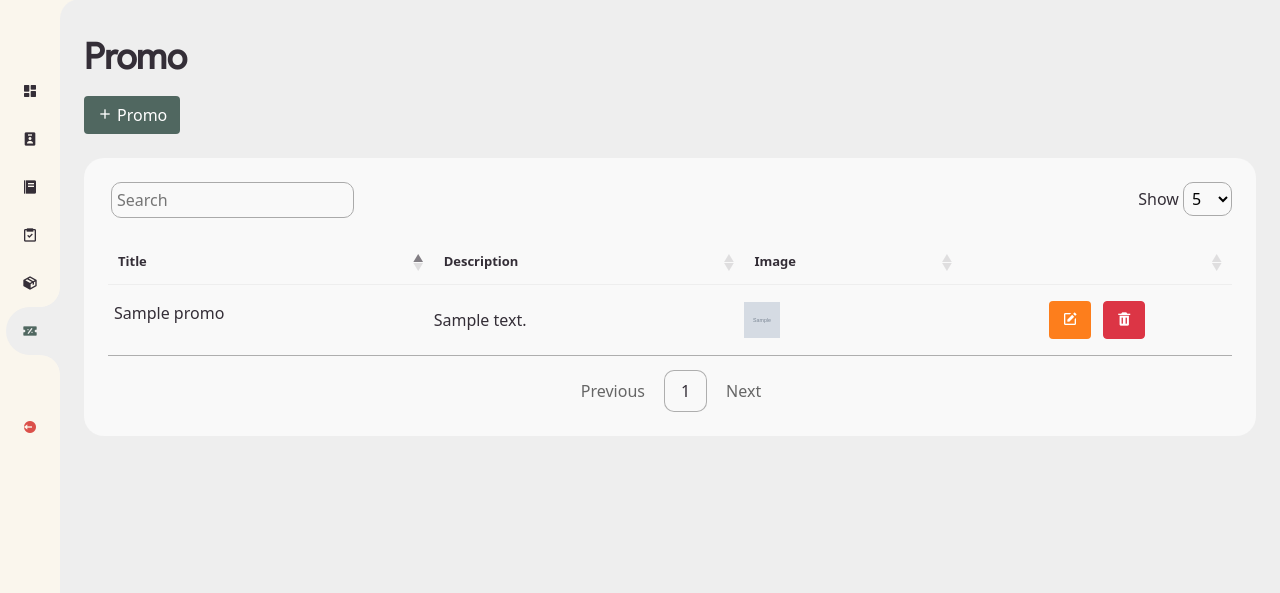
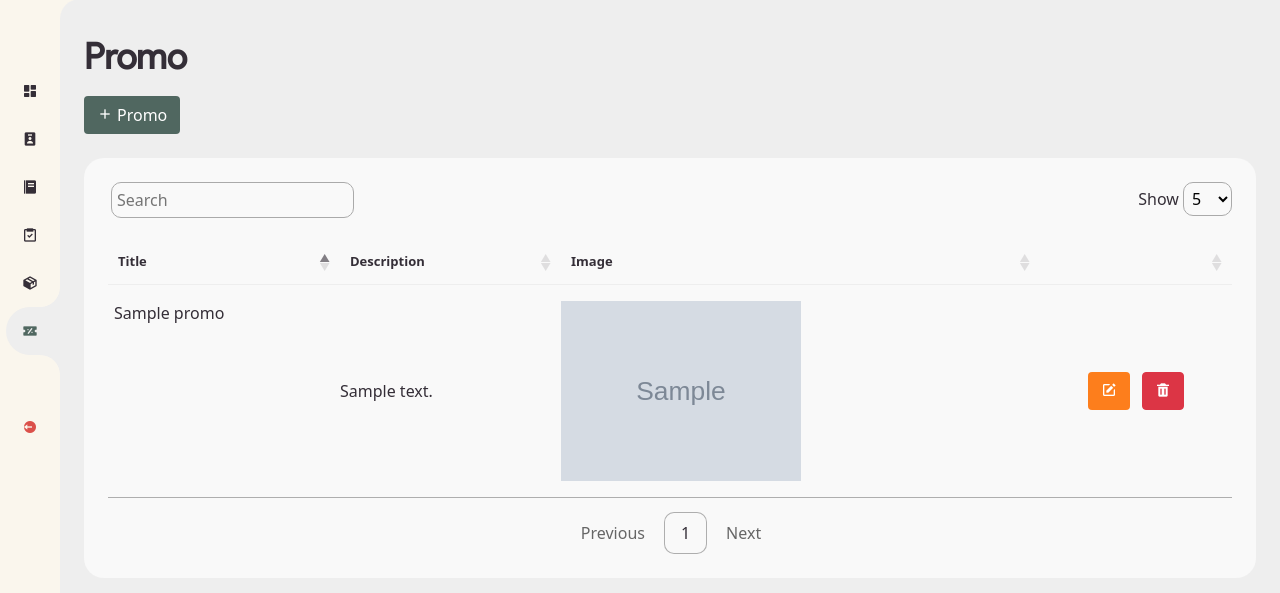
Before and after one commit to adityasuryana/just-ramen, a PHP site: page /promo-dashboard.php in a window 1280 px wide. Shown: the part 57-650 px from the top of the page. Run offline with PHP 8.4, Linux system fonts and the light colour scheme; the visitor is signed in with stand-in values (Sample User, id 1); tables that the repository leaves empty or names only in its code hold one stand-in row (values such as "Sample post"); grey boxes marked "Sample" are stand-in pictures; some libraries are stand-ins or nearby versions.

Commit message:
styling img for promo

```diff
--- a/css/style-beta.css
+++ b/css/style-beta.css
@@ -488,12 +488,12 @@ body {
 	grid-gap: 12px;
 	padding-left: 6px;
 }
+
 #content main .table-data .order table td img {
-	width: 36px;
-	height: 36px;
-	border-radius: 50%;
-	object-fit: cover;
+  border-radius: 0px!important;
+  max-height: 180px!important;
 }
+
 #content main .table-data .order table tbody tr:hover {
 	background: var(--grey);
 }
--- a/css/style.css
+++ b/css/style.css
@@ -356,3 +356,8 @@ th .sorting_disabled {
   font-weight: 500;
   text-align: justify;
 }
+
+#content main .table-data .order table td img {
+  border-radius: 0px!important;
+  max-height: 180px!important;
+}
```
